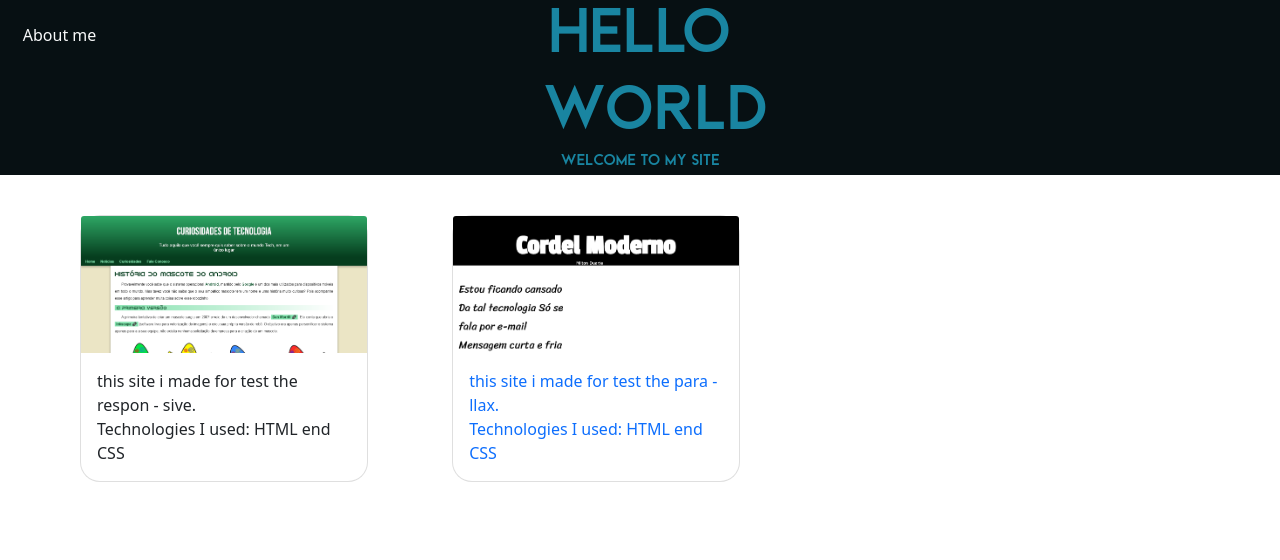
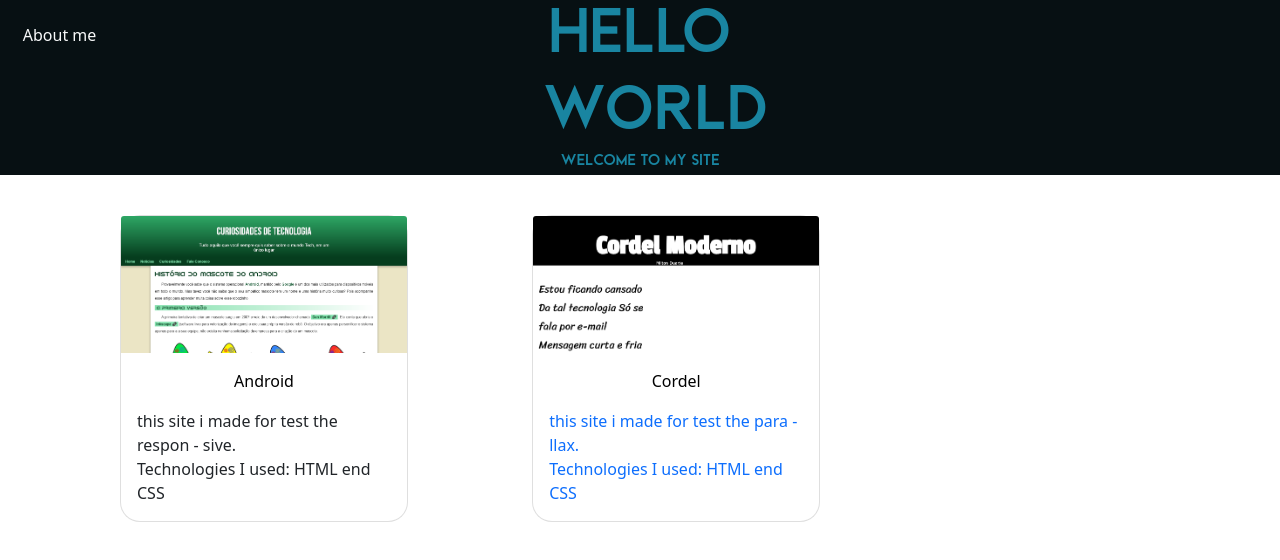
Before and after one commit to JoaoPedroAlvesNoronha/mysites, a plain HTML site: page index.html in a window 1280 px wide. Drawn offline with nearby package versions, Linux system fonts and the light colour scheme.

Commit message:
versao betta 1.3

```diff
--- a/index.html
+++ b/index.html
@@ -27,6 +27,7 @@
         <img src="img/android.html.png" class="card-img-top" alt="png">
         </a>
         <div class="card-body">
+          <p class="top-p">Android</p>
           <p class="card-text">
             this site i made for test the respon -
             sive. <br>
@@ -39,6 +40,7 @@
       <div class="card" id="card2" style="width: 18rem;">
         <img src="img/index.html.png" class="card-img-top" alt="png">
         <div class="card-body">
+          <p class="top-p">Cordel</p>
           <p class="card-text">
             this site i made for test the para -
             llax. <br>
@@ -47,5 +49,6 @@
         </div>
       </div>
       </a>
+
 </body>
 </html>
--- a/style.css
+++ b/style.css
@@ -8,6 +8,7 @@ body{
     margin: 2px;
     padding: 0%;
     background-color: white;
+
 }
 
 #logo{
@@ -46,11 +47,7 @@ body{
     left: 50%;
     transform: translate(-50%, -50%);
 }
-#divh1{
 
-
-
-}
 #h1{
     position: absolute;
 
@@ -68,11 +65,19 @@ body{
     left: 50%;
     transform: translate(-50%, -50%);
 }
+.top-p{
+    color: black;
+    text-align: center;
+    margin: 0%;
+    margin-bottom: 2vh;
+}
+
 
 #card1{
     display: inline-block;
     border-radius: 20px;
-    margin-left: 80px;
+    margin: 5vh;
+    margin-left: 15vh;
     margin-right: 0%;
 
 
@@ -81,7 +86,7 @@ body{
     display: inline-block;
     border-radius: 20px;
     margin: 5vh;
-    margin-left: 80px;
+    margin-left: 15vh;
     margin-right: 0%;
 
 
@@ -90,3 +95,7 @@ body{
 .card:hover{
     top:-2px;border-bottom:2px solid #999
 }
+.card-img-top:hover{
+    border-radius: 10px;
+    top:-2px;border-bottom:2px solid #999
+}
```
